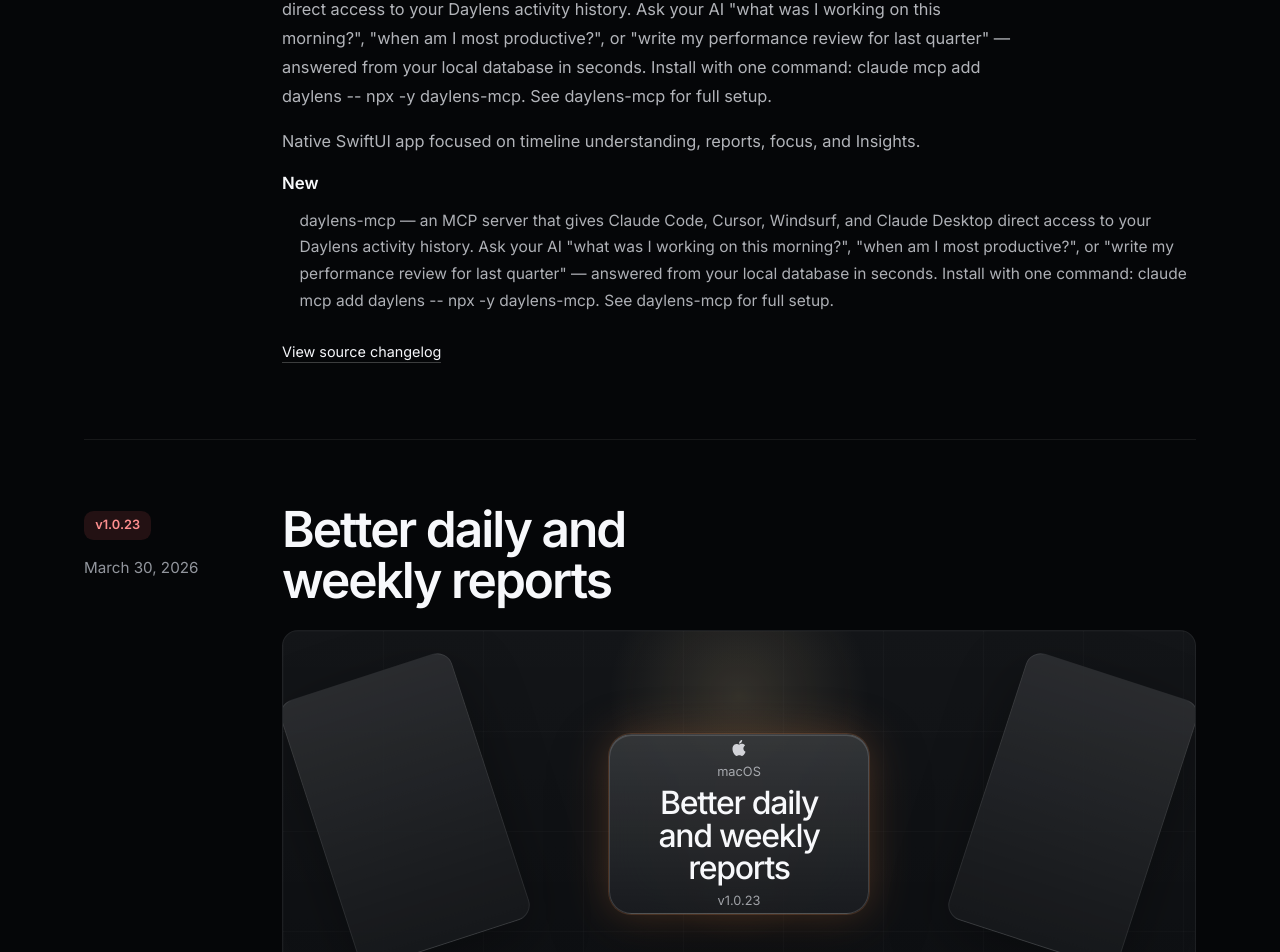
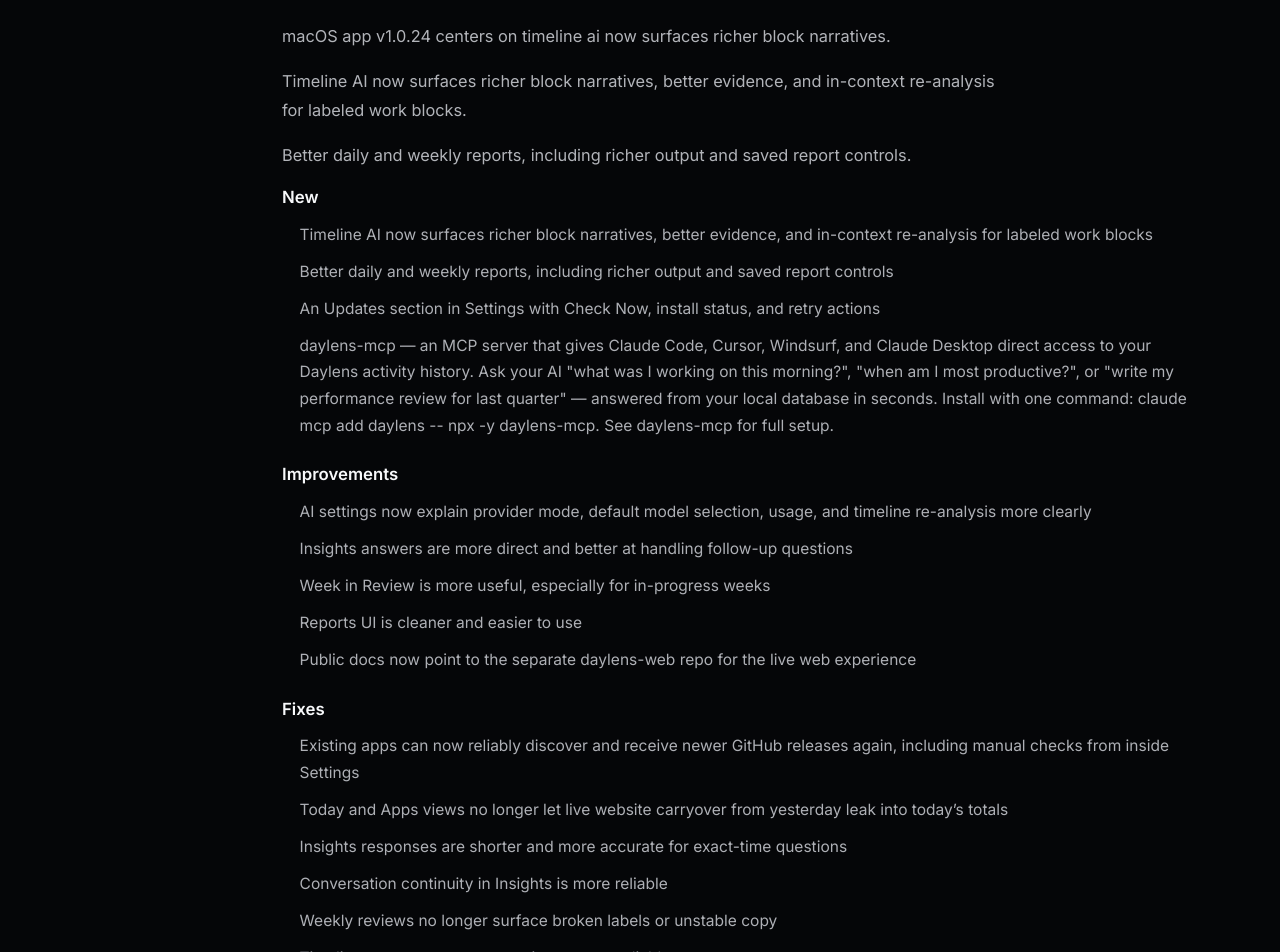
Before and after one commit to irachrist1/daylens-web, a Next.js app: page /daylens/changelog in a window 1280 px wide. Shown: the part 880-1832 px from the top of the page. Built offline with nearby package versions, Linux system fonts and the light colour scheme; no server answers.

Commit message:
Sync changelog data for latest releases

```diff
--- a/app/changelog/generatedChangelogData.ts
+++ b/app/changelog/generatedChangelogData.ts
@@ -1,6 +1,6 @@
 // Auto-generated by scripts/generate-changelog-page-data.mjs
 export const generatedChangelogData = {
-  "generatedAt": "2026-03-31T22:34:55.641Z",
+  "generatedAt": "2026-03-31T23:13:19.226Z",
   "surfaces": [
     {
       "id": "web",
@@ -8,10 +8,34 @@
       "description": "Marketing site, web companion access, linking, recovery, and public product pages.",
       "version": "0.2.2",
       "repoPath": "/Users/christiantonny/Dev/daylens-web",
-      "latestCommitDateTime": "2026-04-01T00:32:22+02:00",
+      "latestCommitDateTime": "2026-04-01T00:48:28+02:00",
       "latestCommitDate": "2026-04-01",
-      "latestCommitHash": "b9dc9e6",
+      "latestCommitHash": "2c1d57e",
       "recentCommits": [
+        {
+          "dateTime": "2026-04-01T00:48:28+02:00",
+          "date": "2026-04-01",
+          "shortHash": "2c1d57e",
+          "subject": "Fix mac download icon and flatten windows CTA"
+        },
+        {
+          "dateTime": "2026-04-01T00:43:27+02:00",
+          "date": "2026-04-01",
+          "shortHash": "61e807a",
+          "subject": "Match button radius to navigation"
+        },
+        {
+          "dateTime": "2026-04-01T00:38:28+02:00",
+          "date": "2026-04-01",
+          "shortHash": "cf879f3",
+          "subject": "Unify marketing navigation"
+        },
+        {
+          "dateTime": "2026-04-01T00:35:34+02:00",
+          "date": "2026-04-01",
+          "shortHash": "772ff55",
+          "subject": "Sync generated changelog data"
+        },
         {
           "dateTime": "2026-04-01T00:32:22+02:00",
           "date": "2026-04-01",
@@ -47,35 +71,34 @@
           "date": "2026-03-31",
           "shortHash": "d63da96",
           "subject": "Redesign roadmap as hub-style directory"
-        },
-        {
-          "dateTime": "2026-03-31T23:24:31+02:00",
-          "date": "2026-03-31",
-          "shortHash": "23bb3f5",
-          "subject": "Fix changelog ordering and title formatting"
-        },
-        {
-          "dateTime": "2026-03-31T23:17:20+02:00",
-          "date": "2026-03-31",
-          "shortHash": "1b755d0",
-          "subject": "Trim changelog archive clutter"
-        },
-        {
-          "dateTime": "2026-03-31T22:58:52+02:00",
-          "date": "2026-03-31",
-          "shortHash": "0cfcddd",
-          "subject": "Rebuild changelog in Dia-style archive layout"
-        },
-        {
-          "dateTime": "2026-03-31T22:52:19+02:00",
-          "date": "2026-03-31",
-          "shortHash": "d9e7707",
-          "subject": "Feature major Windows changelog update"
         }
       ],
       "releases": [
         {
           "id": "web-0.2.2-1",
+          "version": "0.2.2",
+          "date": "2026-04-01",
+          "title": "Fix mac download icon and flatten windows CTA",
+          "intro": [
+            "Web companion v0.2.2 centers on fix mac download icon and flatten windows cta.",
+            "Fix mac download icon and flatten windows CTA.",
+            "Match button radius to navigation."
+          ],
+          "sections": [
+            {
+              "label": "Improvements",
+              "items": [
+                "Fix mac download icon and flatten windows CTA",
+                "Match button radius to navigation",
+                "Unify marketing navigation"
+              ]
+            }
+          ],
+          "linkUrl": "https://github.com/irachrist1/daylens-web/commit/2c1d57e",
+          "linkLabel": "View leading commit"
+        },
+        {
+          "id": "web-0.2.2-2",
           "version": "0.2.2",
           "date": "2026-04-01",
           "title": "Add roadmap interactions and full changelog stream",
@@ -98,7 +121,7 @@
           "linkLabel": "View leading commit"
         },
         {
-          "id": "web-0.2.2-2",
+          "id": "web-0.2.2-3",
           "version": "0.2.2",
           "date": "2026-03-31",
           "title": "Auto-organize changelog entries",
@@ -112,33 +135,11 @@
               "label": "Improvements",
               "items": [
                 "Auto-organize changelog entries",
-                "Redesign roadmap as hub-style directory",
-                "Fix changelog ordering and title formatting"
+                "Redesign roadmap as hub-style directory"
               ]
             }
           ],
           "linkUrl": "https://github.com/irachrist1/daylens-web/commit/8a5c030",
-          "linkLabel": "View leading commit"
-        },
-        {
-          "id": "web-0.2.2-3",
-          "version": "0.2.2",
-          "date": "2026-03-31",
-          "title": "Feature major Windows changelog update",
-          "intro": [
-            "Web companion v0.2.2 centers on feature major windows changelog update.",
-            "Feature major Windows changelog update.",
-            "Marketing site, web companion access, linking, recovery, and public product pages."
-          ],
-          "sections": [
-            {
-              "label": "Improvements",
-              "items": [
-                "Feature major Windows changelog update"
-              ]
-            }
-          ],
-          "linkUrl": "https://github.com/irachrist1/daylens-web/commit/d9e7707",
           "linkLabel": "View leading commit"
         }
       ]
@@ -149,10 +150,22 @@
       "description": "Native SwiftUI app focused on timeline understanding, reports, focus, and Insights.",
       "version": "1.0.24",
       "repoPath": "/Users/christiantonny/Dev/daylens",
-      "latestCommitDateTime": "2026-04-01T00:19:47+02:00",
+      "latestCommitDateTime": "2026-04-01T01:00:52+02:00",
       "latestCommitDate": "2026-04-01",
-      "latestCommitHash": "d7e07e6",
+      "latestCommitHash": "eab0a63",
       "recentCommits": [
+        {
+          "dateTime": "2026-04-01T01:00:52+02:00",
+          "date": "2026-04-01",
+          "shortHash": "eab0a63",
+          "subject": "fix: build release bundle without archive signing"
+        },
+        {
+          "dateTime": "2026-04-01T00:59:52+02:00",
+          "date": "2026-04-01",
+          "shortHash": "f56c9d5",
+          "subject": "release: ship v1.0.24"
+        },
         {
           "dateTime": "2026-04-01T00:19:47+02:00",
           "date": "2026-04-01",
@@ -200,18 +213,6 @@
           "date": "2026-03-24",
           "shortHash": "00d5bea",
           "subject": "fix: preserve fullscreen tracking and prep v1.0.18 release"
-        },
-        {
-          "dateTime": "2026-03-23T08:13:57+02:00",
-          "date": "2026-03-23",
-          "shortHash": "51ae0d7",
-          "subject": "feat: hide apps/sites, fix update relaunch, suppress dev update banner"
-        },
-        {
-          "dateTime": "2026-03-23T07:38:47+02:00",
-          "date": "2026-03-23",
-          "shortHash": "2d91893",
-          "subject": "fix: always fetch latest release URL before downloading update"
         }
       ],
       "releases": [
@@ -219,45 +220,26 @@
           "id": "mac-1.0.24",
           "version": "1.0.24",
           "date": "2026-04-01",
-          "title": "Daylens-mcp",
+          "title": "Timeline AI now surfaces richer block narratives",
           "intro": [
-            "macOS app v1.0.24 centers on daylens-mcp.",
-            "daylens-mcp — an MCP server that gives Claude Code, Cursor, Windsurf, and Claude Desktop direct access to your Daylens activity history. Ask your AI \"what was I working on this morning?\", \"when am I most productive?\", or \"write my performance review for last quarter\" — answered from your local database in seconds. Install with one command: claude mcp add daylens -- npx -y daylens-mcp. See daylens-mcp for full setup.",
-            "Native SwiftUI app focused on timeline understanding, reports, focus, and Insights."
+            "macOS app v1.0.24 centers on timeline ai now surfaces richer block narratives.",
+            "Timeline AI now surfaces richer block narratives, better evidence, and in-context re-analysis for labeled work blocks.",
+            "Better daily and weekly reports, including richer output and saved report controls."
           ],
           "sections": [
             {
               "label": "New",
               "items": [
+                "Timeline AI now surfaces richer block narratives, better evidence, and in-context re-analysis for labeled work blocks",
+                "Better daily and weekly reports, including richer output and saved report controls",
+                "An Updates section in Settings with Check Now, install status, and retry actions",
                 "daylens-mcp — an MCP server that gives Claude Code, Cursor, Windsurf, and Claude Desktop direct access to your Daylens activity history. Ask your AI \"what was I working on this morning?\", \"when am I most productive?\", or \"write my performance review for last quarter\" — answered from your local database in seconds. Install with one command: claude mcp add daylens -- npx -y daylens-mcp. See daylens-mcp for full setup."
-              ]
-            }
-          ],
-          "linkUrl": "https://github.com/irachrist1/daylens/blob/main/CHANGELOG.md",
-          "linkLabel": "View source changelog"
-        },
-        {
-          "id": "mac-1.0.23",
-          "version": "1.0.23",
-          "date": "2026-03-30",
-          "title": "Better daily and weekly reports",
-          "intro": [
-            "macOS app v1.0.23 centers on better daily and weekly reports.",
-            "Better daily and weekly reports, including richer output and saved report controls.",
-            "A cleaner open-source repo surface for launch contributors."
-          ],
-          "sections": [
-            {
-              "label": "New",
-              "items": [
-                "Better daily and weekly reports, including richer output and saved report controls",
-                "A cleaner open-source repo surface for launch contributors",
-                "Standard community and release files for open-source readiness"
               ]
             },
             {
               "label": "Improvements",
               "items": [
+                "AI settings now explain provider mode, default model selection, usage, and timeline re-analysis more clearly",
                 "Insights answers are more direct and better at handling follow-up questions",
                 "Week in Review is more useful, especially for in-progress weeks",
                 "Reports UI is cleaner and easier to use",
@@ -267,6 +249,7 @@
             {
               "label": "Fixes",
               "items": [
+                "Existing apps can now reliably discover and receive newer GitHub releases again, including manual checks from inside Settings",
                 "Today and Apps views no longer let live website carryover from yesterday leak into today’s totals",
                 "Insights responses are shorter and more accurate for exact-time questions",
                 "Conversation continuity in Insights is more reliable",
@@ -286,10 +269,16 @@
       "description": "Electron app focused on parity, updater flow, Windows packaging, and UI polish.",
       "version": "1.0.15",
       "repoPath": "/Users/christiantonny/Dev/daylens-windows",
-      "latestCommitDateTime": "2026-04-01T00:19:47+02:00",
+      "latestCommitDateTime": "2026-04-01T01:07:36+02:00",
       "latestCommitDate": "2026-04-01",
-      "latestCommitHash": "6f6fe76",
+      "latestCommitHash": "0770e05",
       "recentCommits": [
+        {
+          "dateTime": "2026-04-01T01:07:36+02:00",
+          "date": "2026-04-01",
+          "shortHash": "0770e05",
+          "subject": "Release v1.0.16 Windows timeline and AI fixes"
+        },
         {
           "dateTime": "2026-04-01T00:19:47+02:00",
           "date": "2026-04-01",
@@ -343,12 +332,6 @@
           "date": "2026-03-26",
           "shortHash": "d958b06",
           "subject": "docs: add windows parity contracts"
-        },
-        {
-          "dateTime": "2026-03-25T00:43:23+02:00",
-          "date": "2026-03-25",
-          "shortHash": "4b1e5dc",
-          "subject": "feat: bundle app font and polish update banner"
         }
       ],
       "releases": [
@@ -356,17 +339,25 @@
           "id": "windows-1.0.16",
           "version": "1.0.16",
           "date": "2026-04-01",
-          "title": "Daylens-mcp",
+          "title": "MacOS-style timeline blocks in History",
           "intro": [
-            "Windows app v1.0.16 centers on daylens-mcp.",
-            "daylens-mcp: Daylens now has an MCP server that connects Claude Code, Cursor, Windsurf, and Claude Desktop directly to your activity history. Ask your AI \"what was I working on this morning?\", \"when am I most productive?\", or \"write my Q1 performance review\" — answered from your local database. Install: claude mcp add daylens -- npx -y daylens-mcp. Full docs at github.com/irachrist1/daylens-mcp.",
-            "Electron app focused on parity, updater flow, Windows packaging, and UI polish."
+            "Windows app v1.0.16 centers on macos-style timeline blocks in history.",
+            "Added macOS-style timeline blocks in History, with grouped work-context blocks, evidence popovers, and day-level timeline filtering.",
+            "Added AI-powered block labeling and narrative analysis for timeline blocks, with provider fallback across OpenAI, Anthropic, and Google Gemini."
           ],
           "sections": [
             {
               "label": "Improvements",
               "items": [
-                "daylens-mcp: Daylens now has an MCP server that connects Claude Code, Cursor, Windsurf, and Claude Desktop directly to your activity history. Ask your AI \"what was I working on this morning?\", \"when am I most productive?\", or \"write my Q1 performance review\" — answered from your local database. Install: claude mcp add daylens -- npx -y daylens-mcp. Full docs at github.com/irachrist1/daylens-mcp."
+                "Added macOS-style timeline blocks in History, with grouped work-context blocks, evidence popovers, and day-level timeline filtering.",
+                "Added AI-powered block labeling and narrative analysis for timeline blocks, with provider fallback across OpenAI, Anthropic, and Google Gemini.",
+                "Fixed provider/model switching so saved AI settings refresh correctly across Settings, Insights, and History analysis flows.",
+                "Fixed app categorization UX so changing a category no longer opens the app detail view, and uncategorized apps can now show AI category suggestions.",
+                "Improved automatic app classification by honoring the normalization catalog first, which fixes common mistakes like Outlook being treated as browsing.",
+                "Fixed sync session drift by automatically repairing stale desktop sync sessions after Snapshot identity mismatch or Unknown device errors.",
+                "Fixed History so today's live in-progress session appears in the timeline without waiting for an app switch, and the page refreshes while you are viewing it.",
+                "Improved timeline popover behavior with explicit re-analysis, faster local fallbacks, and better hour-axis spacing for late-night/two-digit times.",
+                "Updated the Windows release workflow to publish latest.yml and NSIS blockmap metadata so existing installs can receive in-app updates while new users still download the newest installer from the website."
               ]
             }
           ],
```
